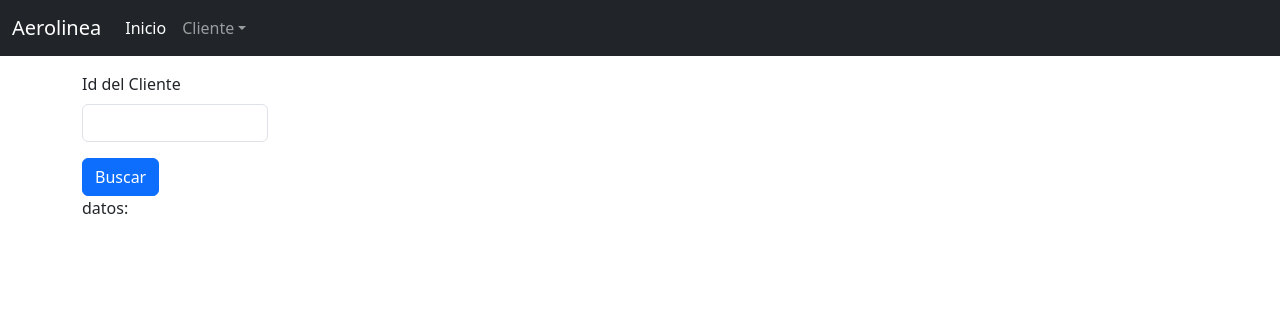
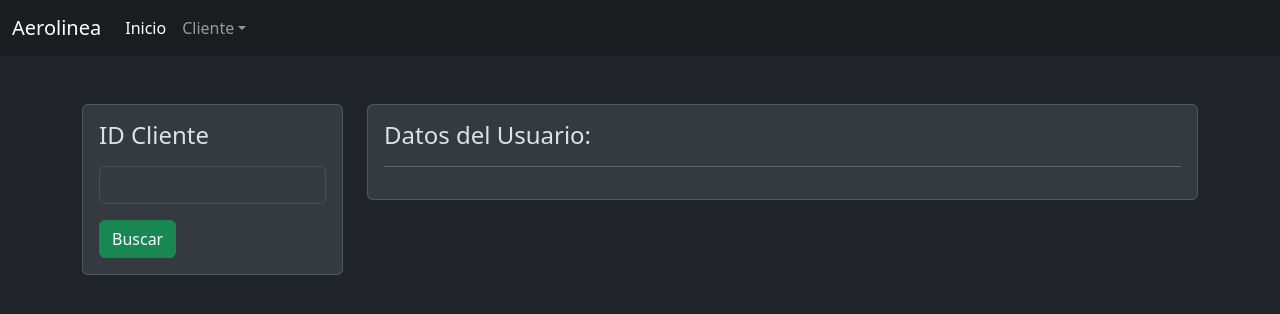
Before and after one commit to ValenOsuna/project-airline, a React (Create React App) app in the folder frontend/: page / in a window 1280 px wide. Shown: the top 314 px of the page. Built offline with nearby package versions, Linux system fonts and the light colour scheme.

Commit message:
FE layout change

```diff
--- a/frontend/package.json
+++ b/frontend/package.json
@@ -2,7 +2,7 @@
   "name": "react-crud",
   "version": "0.1.0",
   "private": true,
-  "proxy" : "http://127.0.0.1:5000",
+  "proxy": "http://127.0.0.1:5000",
   "dependencies": {
     "@testing-library/jest-dom": "^5.17.0",
     "@testing-library/react": "^13.4.0",
--- a/frontend/public/index.html
+++ b/frontend/public/index.html
@@ -1,5 +1,5 @@
 <!DOCTYPE html>
-<html lang="en">
+<html lang="en" data-bs-theme="dark">
   <head>
     <meta charset="utf-8" />
     <link rel="icon" href="%PUBLIC_URL%/favicon.ico" />
--- a/frontend/src/App.js
+++ b/frontend/src/App.js
@@ -9,7 +9,7 @@ import ClientList from './components/clients-list.component';
 function App() {
   return (
     <div className="App">
-        <nav className="navbar navbar-expand navbar-dark bg-dark">
+        <nav className="navbar navbar-expand navbar-dark bg-dark-subtle">
             <div className="container-fluid">
               <a className="navbar-brand" href="#">Aerolinea</a>
               <button className="navbar-toggler" type="button" data-bs-toggle="collapse" data-bs-target="#navbarSupportedContent" aria-controls="navbarSupportedContent" aria-expanded="false" aria-label="Toggle navigation">
@@ -35,8 +35,16 @@ function App() {
                 </ul>
               </div>
             </div>
-          </nav>
-    </div>
+        </nav>
+        {/* Component ClientList */}
+        <div className='container'>
+          <ClientList />
+        </div>
+
+      </div>
+
+
+
  );
 }
 
--- a/frontend/src/components/clients-list.component.js
+++ b/frontend/src/components/clients-list.component.js
@@ -36,21 +36,28 @@ export default class ClientList extends Component{
 
     render(){
         return (
-
-            <div className="container mt-3">
-                <div className="col-md-2">
-                <form>
-                    <div className="mb-3">
-                    <label className="form-label">Id del Cliente</label>
-                    <input type="text" className="form-control" id="id" value={ this.state.id} onChange={this.onChangeId} />
-                    <div id="emailHelp" className="form-text"></div>
+            <div className="row">
+                <div className="col-md-3">
+                    <div className="card mt-5 bg-light-subtle">
+                        <div className="card-body">
+                            <form cl>
+                                <div className="mb-3">
+                                    <label className="form-label"><h4>ID Cliente</h4></label>
+                                    <input type="text" className="form-control bg-light-subtle" id="id" value={ this.state.id} onChange={this.onChangeId} />
+                                </div>
+                                <button type="button" className="btn btn-success" onClick={ this.getClient }>Buscar</button>
+                            </form>
+                        </div>
                     </div>
-                    <button type="button" className="btn btn-primary" onClick={ this.getClient }>Buscar</button>
-                </form>
                 </div>
-
-                <div className="mb-3 col-md-4" id="data">
-                    datos:
+                <div className="col-md-9 mb-3" id="data">
+                    <div className="card mt-5 bg-light-subtle   ">
+                        <div className="card-body">
+                            <h4>Datos del Usuario:</h4>
+                            <hr/>
+                            <div id="data"></div>
+                        </div>
+                    </div>
                 </div>
             </div>
         );
--- a/frontend/src/index.js
+++ b/frontend/src/index.js
@@ -1,15 +1,13 @@
 import React from 'react';
 import ReactDOM from 'react-dom/client';
-import './index.css';
 import App from './App';
 import reportWebVitals from './reportWebVitals';
-import ClientList from "./components/clients-list.component"
+
 
 const root = ReactDOM.createRoot(document.getElementById('root'));
 root.render(
   <React.StrictMode>
     <App />
-    <ClientList />
   </React.StrictMode>
 );
 
```
Also changed, not shown: 1 other file (tests, documents, lock files or other folders).
